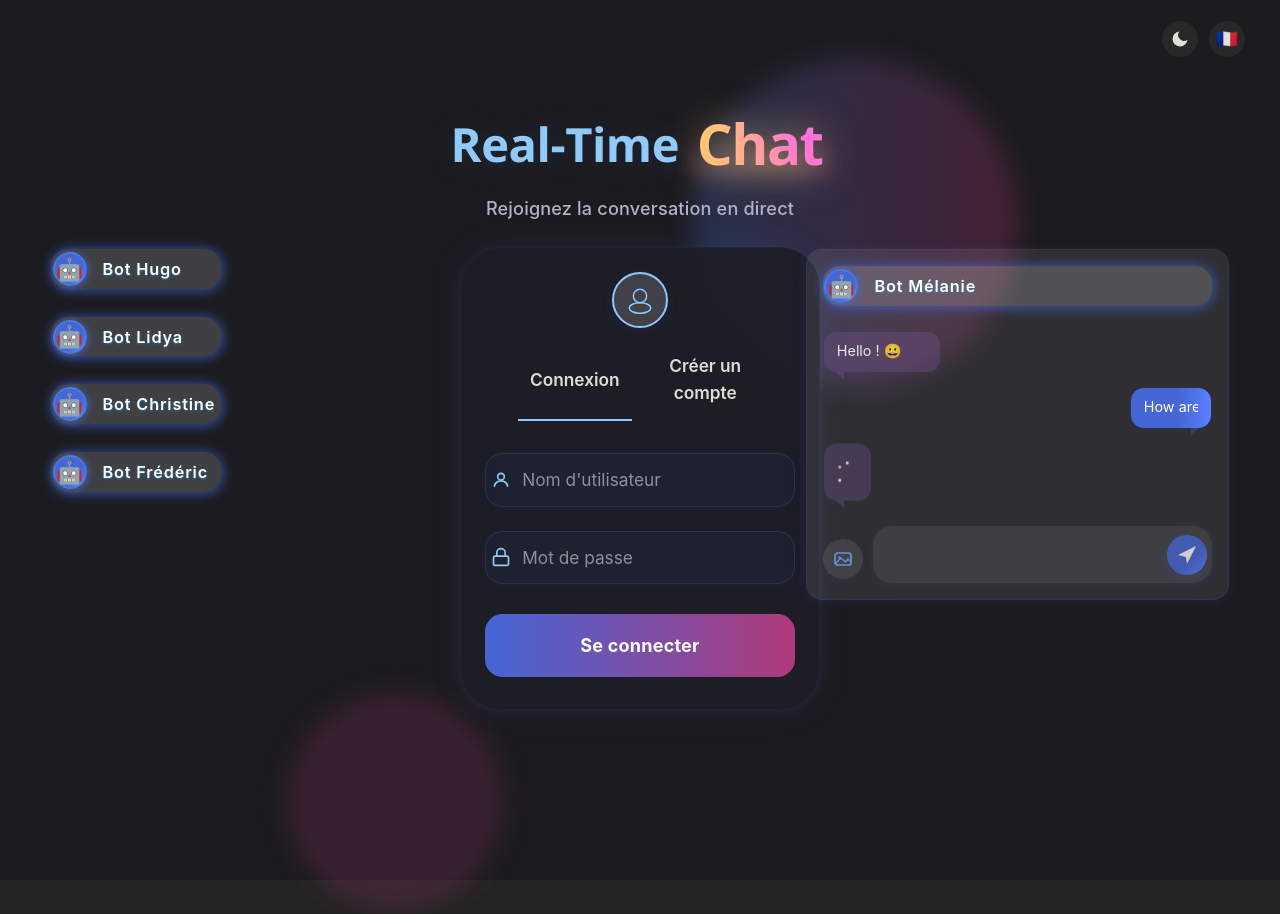
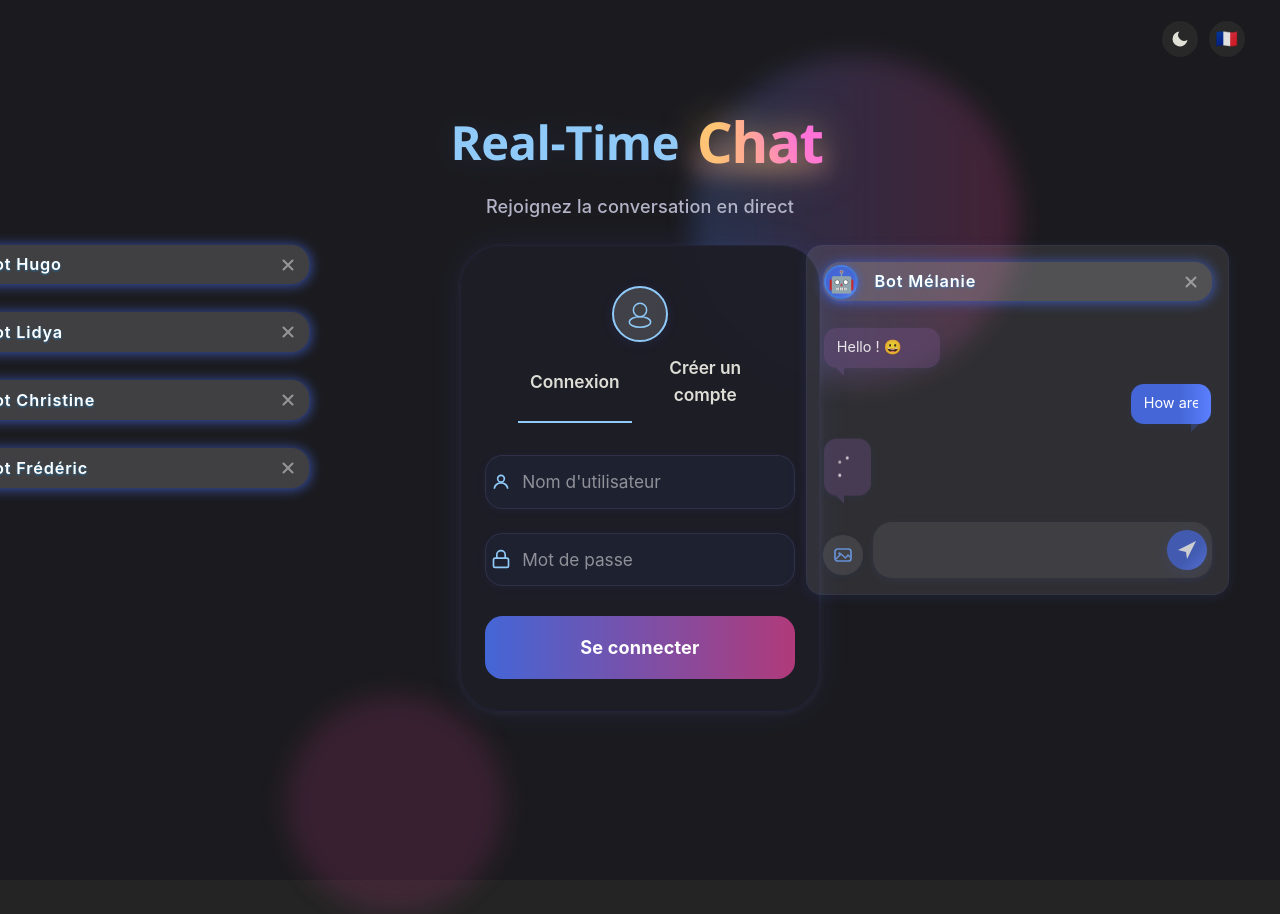
Before and after one commit to TheDevApprentice/real-time-chat, a Vue app in the folder interface/Vue/: page / in a window 1280 px wide. Built offline with nearby package versions, Linux system fonts and the light colour scheme.

Commit message:
Test elements

```diff
--- a/interface/Vue/src/views/Login.vue
+++ b/interface/Vue/src/views/Login.vue
@@ -22,14 +22,14 @@
               <span class="auth-bg-circle circle-2"></span>
             </div>
             <div v-if="showChat" class="demo-avatars">
-              <ChatHeader avatar="🤖" name="Bot Hugo" />
-              <ChatHeader avatar="🤖" name="Bot Lidya" />
-              <ChatHeader avatar="🤖" name="Bot Christine" />
-              <ChatHeader avatar="🤖" name="Bot Frédéric" />
+              <ChatHeader avatar="🤖" name="Bot Hugo" :active="true" />
+              <ChatHeader avatar="🧛" name="Bot Lidya" :active="true" />
+              <ChatHeader avatar="🤡" name="Bot Christine" :active="true" />
+              <ChatHeader avatar="🐺" name="Bot Frédéric" :active="true" />
             </div>
             <CardTemplate>
               <!-- Header/avatar stylisé -->
-              <div class="flex justify-center -mt-4 mb-3">
+              <div class="flex justify-center">
                 <div
                   class="avatar-glass rounded-full shadow-lg flex items-center justify-center border-2 border-[var(--page-accent-color)]"
                   style="
@@ -156,7 +156,7 @@
             </CardTemplate>
             <div v-if="showChat" class="chat-preview">
               <!-- Chat header with avatar, name and close button -->
-              <ChatHeader avatar="🤖" name="Bot Mélanie" />
+              <ChatHeader avatar="🤖" name="Bot Mélanie" :active="true" />
               <ChatBubble
                 v-for="(bubble, idx) in chatBubbles"
                 :key="idx"
@@ -648,10 +648,10 @@ function onSubmit() {
 .demo-avatars {
   display: flex;
   flex-direction: column;
+  width: 100%;
   gap: 1rem;
   position: absolute;
-  top: 0.5%;
-  left: -400px;
+  left: -520px;
 
   animation: fade-in 0.9s ease-in-out;
 }
@@ -659,7 +659,6 @@ function onSubmit() {
 /* Chat preview container */
 .chat-preview {
   position: absolute;
-  top: 0.5%;
   right: -400px;
   width: auto;
   display: flex;
```
